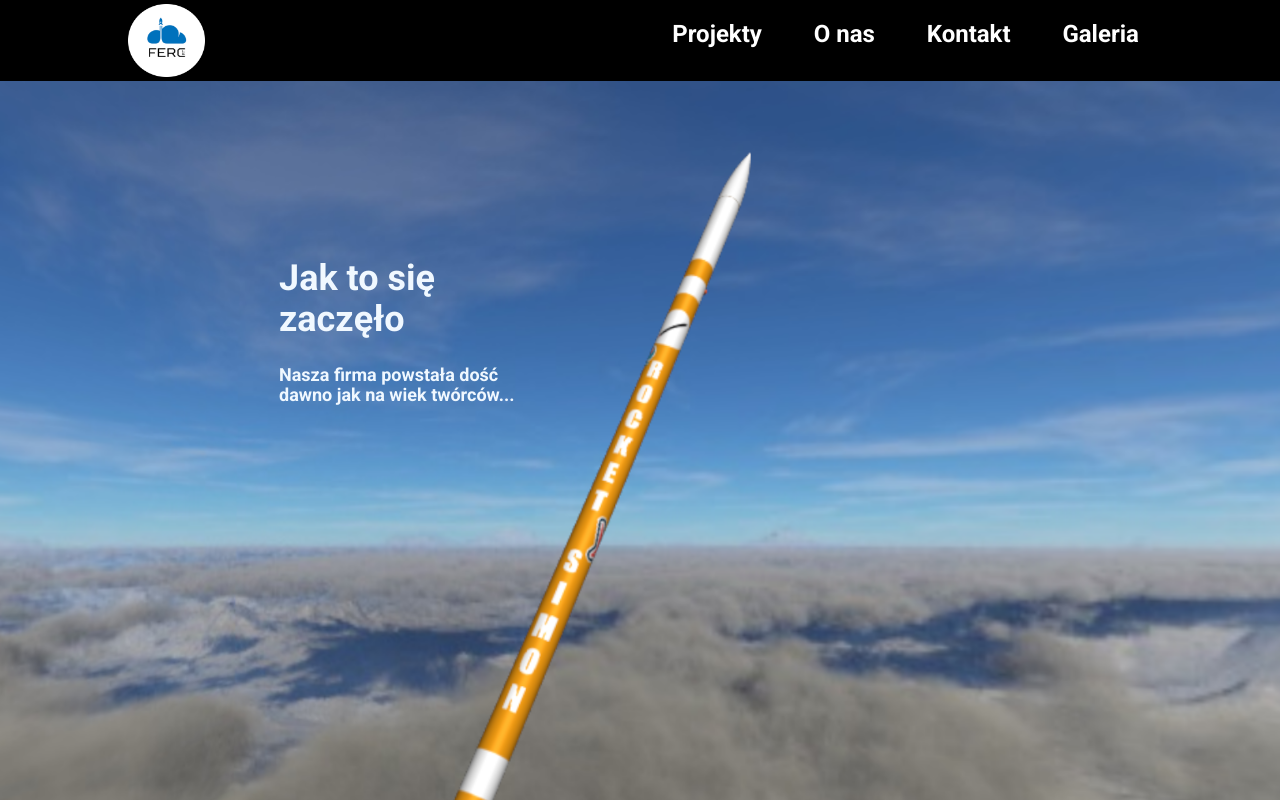
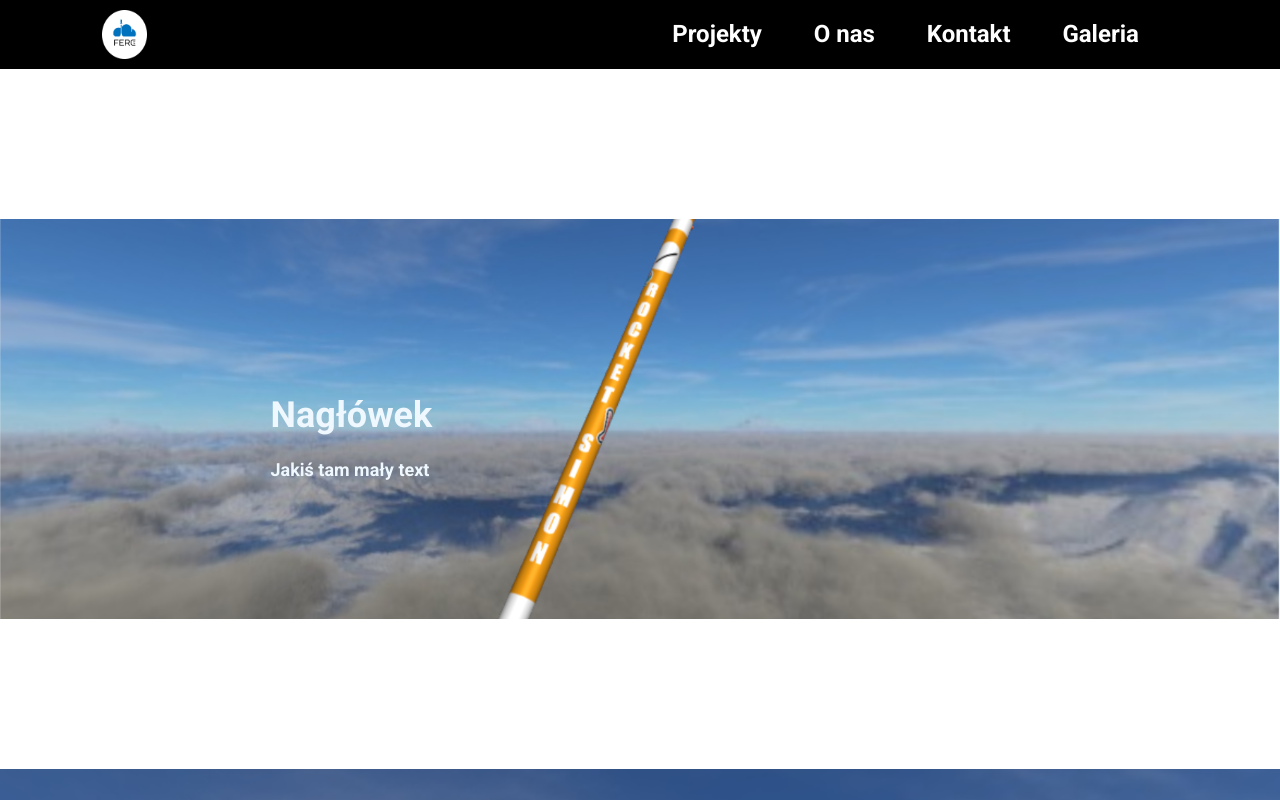
Before and after one commit to Maksymilian555/ferc-rt-page, a React (Create React App) app: page / in a window 1280 px wide. Built offline with nearby package versions, Linux system fonts and the light colour scheme.

Commit message:
Reparing page look and adding new section

```diff
--- a/src/Header/style.css
+++ b/src/Header/style.css
@@ -12,7 +12,7 @@
     display: flex;
     flex-direction: row-reverse;
     justify-content: right;
-    padding-bottom: 1%;
+    padding-bottom: 0;
     margin-right: 10%;
 }
 
@@ -33,7 +33,7 @@
 }
 
 .nav_logo {
-    margin-left: 100%;
-    width: 60%;
-    height: 90%;
+    margin-left: 80%;
+    width: 35%;
+    height: 70%;
 }
--- a/src/Wrapper/index.js
+++ b/src/Wrapper/index.js
@@ -6,33 +6,47 @@ const firstSec = {
     backgroundImage: `url(${Img1})`,
 };
 
-const Wrapper = (props) => (
+const Wrapper = () => (
 
     <div className="wrapper">
-        <section className="wrapper_sec" style={firstSec}>
+        <section id="about" className="wrapper_sec wrapper_sec--imageS" style={firstSec}>
             <div className="wrapper_flexMrg">
                 <div className="wrapper_secFlex">
                     <div className="wrapper_secText">
-                        <h1>Jak to się zaczęło</h1>
+                        <h1>Nagłówek</h1>
                         <p>
-                            Nasza firma powstała dość dawno jak na wiek twórców...
+                            Jakiś tam mały text
                         </p>
                     </div>
                     <div className="wrapper_gap"></div>
                 </div>
             </div>
         </section>
-        <section className="wrapper_sec" style={firstSec}>
+        <section id="galery" className="wrapper_sec" style={firstSec}>
             <div className="wrapper_flexMrg">
                 <div className="wrapper_secFlex">
                     <div className="wrapper_secText">
-                        <h1>było to dawno</h1>
+                        <h1>Piękna sekcja z obrazem</h1>
                         <p>
-                            Nasza firma powstała dość dawno jak na wiek twórców...
-                            Lorem
+                            Nieco więcej textu i oczywiście buttony
                         </p>
                     </div>
                     <div className="wrapper_gap"></div>
+                </div>
+            </div>
+        </section>
+        <section className="wrapper_sec wrapper_sec--justCent">
+            <div className="wrapper_secMargin">
+                <div className="wrapper_secHead">
+                    <h2>Fajny tytulik</h2>
+                </div>
+                <div className="wrapper_secContent">
+                    <div className="wrapper_secGraphs">
+                        Jakieś duże rzeczy z obrazkami
+                    </div>
+                    <div className="wrapper_secFooter">
+                        Małe rzeczy z małymi obrazkami albo bez
+                    </div>
                 </div>
             </div>
         </section>
--- a/src/Wrapper/style.css
+++ b/src/Wrapper/style.css
@@ -1,4 +1,5 @@
 .wrapper {
+    scroll-behavior: smooth;
     display: grid;
     z-index: -1;
     position: fixed;
@@ -18,6 +19,8 @@
     background-position: center center;
     background-repeat: no-repeat;
     background-size: cover;
+    align-items: center;
+    font-family: "Roboto", sans-serif;
 }
 
 .wrapper_secText {
@@ -32,9 +35,8 @@
     display: grid;
     flex-wrap: wrap;
     grid-template-columns: 1fr 2fr;
-    padding: 3%;
+    margin: 3%;
     padding-top: 10%;
-
 }
 
 .wrapper_gap {
@@ -48,3 +50,40 @@
     margin-left: 20%;
     margin-right: 20%;
 }
+
+.wrapper_sec--imageS {
+    height: 400px;
+    margin-bottom: 150px;
+    margin-top: 150px;
+}
+
+.wrapper_secMargin {
+    margin-right: 100px;
+    margin-left: 100px;
+}
+
+.wrapper_secHead {
+    display: flex;
+    height: 150px;
+    width: 100%;
+    font-size: 35px;
+}
+
+.wrapper_secContent {
+    display: grid;
+    grid-template-rows: 3fr 1fr;
+}
+
+.wrapper_secGraphs {
+    font-size: 25px;
+    display: flex;
+}
+
+.wrapper_secFooter {
+    font-size: 20px;
+    display: flex;
+}
+
+.wrapper_sec--justCent {
+    justify-content: center;
+}
```
